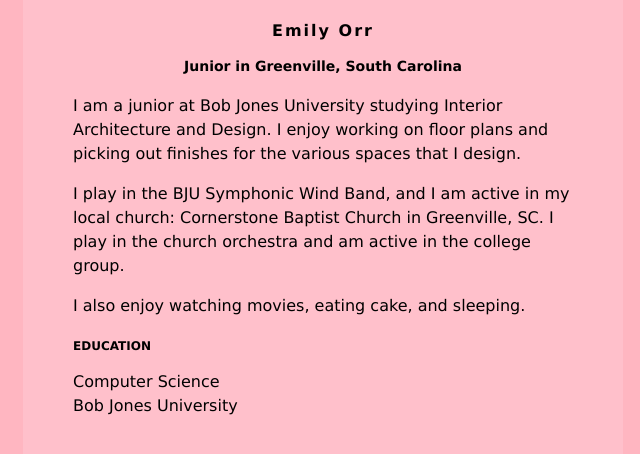
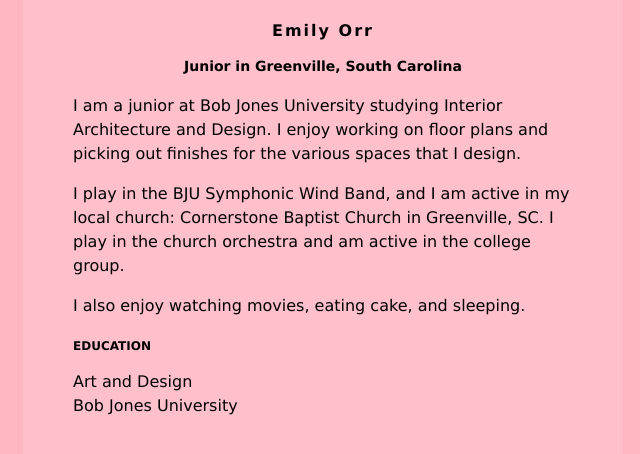
Before and after one commit to eorr142/eorr142.github.io, a plain HTML site: page index.html in a window 1280 px wide. Shown: the full height of the page, 317-957 px from the left. Drawn offline with Linux system fonts and the light colour scheme.

Commit message:
Update index.html

```diff
--- a/index.html
+++ b/index.html
@@ -42,7 +42,7 @@ h3 {
          </p>
 
         <h3>EDUCATION</h3>
-        Computer Science<br>
+        Art and Design<br>
         Bob Jones University
     </div>
 
```
